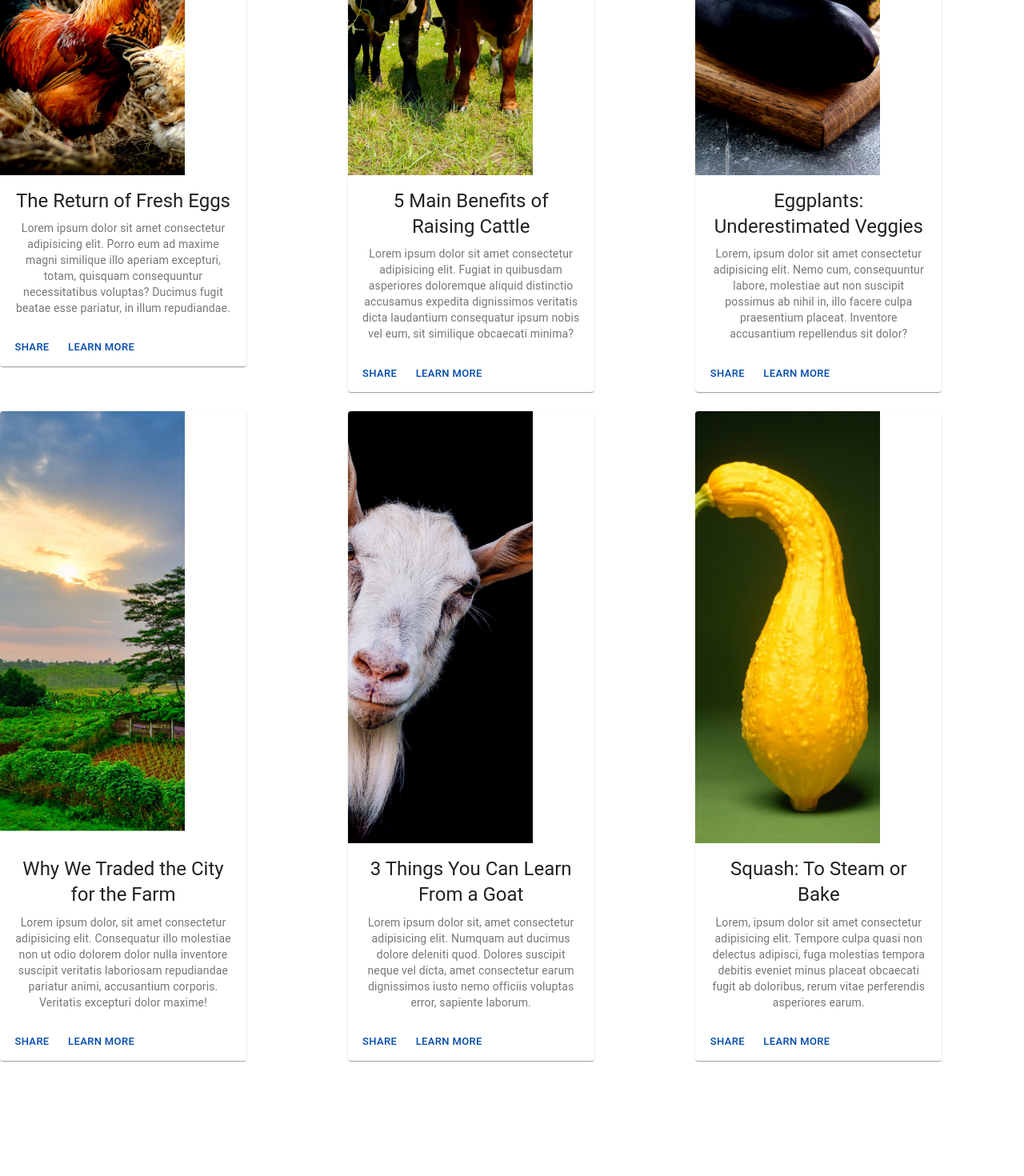
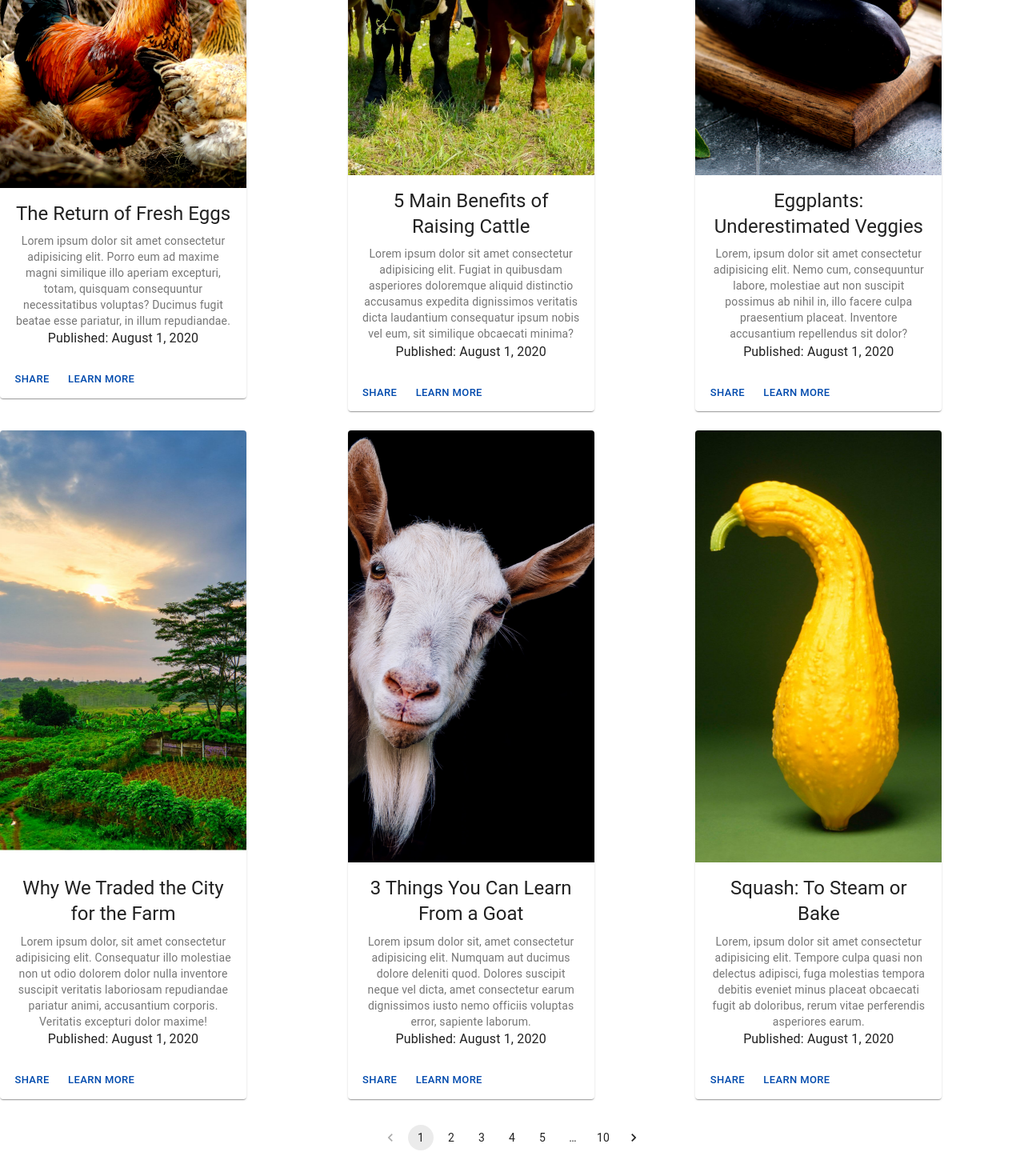
Before and after one commit to Delabove/Blog-Landing-Layout, a React (Create React App) app: page / in a window 1280 px wide. Shown: the part 1073-2543 px from the top of the page at 80% size. Before the commit the page ends 2411 px from the top, so only its background shows below. Built offline with nearby package versions, Linux system fonts and the light colour scheme.

Commit message:
Corrected width on images and added pagnation

```diff
--- a/package.json
+++ b/package.json
@@ -5,6 +5,7 @@
   "dependencies": {
     "@material-ui/core": "^4.11.0",
     "@material-ui/icons": "^4.9.1",
+    "@material-ui/lab": "^4.0.0-alpha.56",
     "@testing-library/jest-dom": "^4.2.4",
     "@testing-library/react": "^9.5.0",
     "@testing-library/user-event": "^7.2.1",
--- a/src/App.js
+++ b/src/App.js
@@ -15,6 +15,8 @@ import CardActions from '@material-ui/core/CardActions';
 import CardContent from '@material-ui/core/CardContent';
 import CardMedia from '@material-ui/core/CardMedia';
 import Button from '@material-ui/core/Button';
+import Pagination from '@material-ui/lab/Pagination';
+import { findByPlaceholderText } from '@testing-library/react';
 
 
 
@@ -23,6 +25,11 @@ import Button from '@material-ui/core/Button';
 const useStyles = makeStyles((theme) => ({
   appBar:{
     backgroundColor: "#fff"
+  },
+  container: {
+    display: "flex",
+    justifyContent: "center",
+    alignItems: "center",
   },
   logo:{
     width: '150px',
@@ -54,11 +61,23 @@ const useStyles = makeStyles((theme) => ({
     marginLeft: "0",
   },
   card: {
-    maxWidth: '75%'
+    maxWidth: '75%',
+    justifyContent: "center",
+    alignItems: "center",
   },
   media: {
     height: 540,
-    maxWidth: '75%'
+    maxWidth: '100%',
+    display: "flex",
+    justifyContent: "center",
+    alignItems: "center",
+  },
+  '& > *': {
+    marginTop: theme.spacing(2),
+  },
+  paginationContainer: {
+    display: "flex",
+    justifyContent: "center"
   }
 }));
 
@@ -85,7 +104,7 @@ function App() {
           </Typography>
       </Container>
 
-      <Grid container spacing={(3)}>
+      <Grid container className={classes.container} spacing={(3)}>
         <Grid item xs={12} sm={6} md={4}>
           <Card className={classes.card}>
           <CardActionArea>
@@ -101,6 +120,10 @@ function App() {
           <Typography variant="body2" color="textSecondary" component="p">
             Lorem ipsum dolor sit amet consectetur adipisicing elit. Porro eum ad maxime magni similique illo aperiam excepturi, totam, quisquam consequuntur necessitatibus voluptas? Ducimus fugit beatae esse pariatur, in illum repudiandae.
           </Typography>
+          <Typography>
+            Published: August 1, 2020
+          </Typography>
+
         </CardContent>
       </CardActionArea>
       <CardActions>
@@ -128,6 +151,9 @@ function App() {
           </Typography>
           <Typography variant="body2" color="textSecondary" component="p">
             Lorem ipsum dolor sit amet consectetur adipisicing elit. Fugiat in quibusdam asperiores doloremque aliquid distinctio accusamus expedita dignissimos veritatis dicta laudantium consequatur ipsum nobis vel eum, sit similique obcaecati minima?
+          </Typography>
+          <Typography>
+            Published: August 1, 2020
           </Typography>
         </CardContent>
       </CardActionArea>
@@ -157,6 +183,9 @@ function App() {
           <Typography variant="body2" color="textSecondary" component="p">
             Lorem, ipsum dolor sit amet consectetur adipisicing elit. Nemo cum, consequuntur labore, molestiae aut non suscipit possimus ab nihil in, illo facere culpa praesentium placeat. Inventore accusantium repellendus sit dolor?
           </Typography>
+          <Typography>
+            Published: August 1, 2020
+          </Typography>
         </CardContent>
       </CardActionArea>
       <CardActions>
@@ -184,6 +213,9 @@ function App() {
           </Typography>
           <Typography variant="body2" color="textSecondary" component="p">
             Lorem ipsum dolor, sit amet consectetur adipisicing elit. Consequatur illo molestiae non ut odio dolorem dolor nulla inventore suscipit veritatis laboriosam repudiandae pariatur animi, accusantium corporis. Veritatis excepturi dolor maxime!
+          </Typography>
+          <Typography>
+            Published: August 1, 2020
           </Typography>
         </CardContent>
       </CardActionArea>
@@ -213,6 +245,9 @@ function App() {
           <Typography variant="body2" color="textSecondary" component="p">
             Lorem ipsum dolor sit, amet consectetur adipisicing elit. Numquam aut ducimus dolore deleniti quod. Dolores suscipit neque vel dicta, amet consectetur earum dignissimos iusto nemo officiis voluptas error, sapiente laborum.
           </Typography>
+          <Typography>
+            Published: August 1, 2020
+          </Typography>
         </CardContent>
       </CardActionArea>
       <CardActions>
@@ -241,6 +276,9 @@ function App() {
           <Typography variant="body2" color="textSecondary" component="p">
             Lorem, ipsum dolor sit amet consectetur adipisicing elit. Tempore culpa quasi non delectus adipisci, fuga molestias tempora debitis eveniet minus placeat obcaecati fugit ab doloribus, rerum vitae perferendis asperiores earum.
           </Typography>
+          <Typography>
+            Published: August 1, 2020
+          </Typography>
         </CardContent>
       </CardActionArea>
       <CardActions>
@@ -255,6 +293,9 @@ function App() {
         </Grid>
         </Grid>
 
+    <Box my={4} className={classes.paginationContainer}>
+      <Pagination count={10} />
+    </Box>
 
 
     </div>
```
Also changed, not shown: 1 other file (tests, documents, lock files or other folders).
